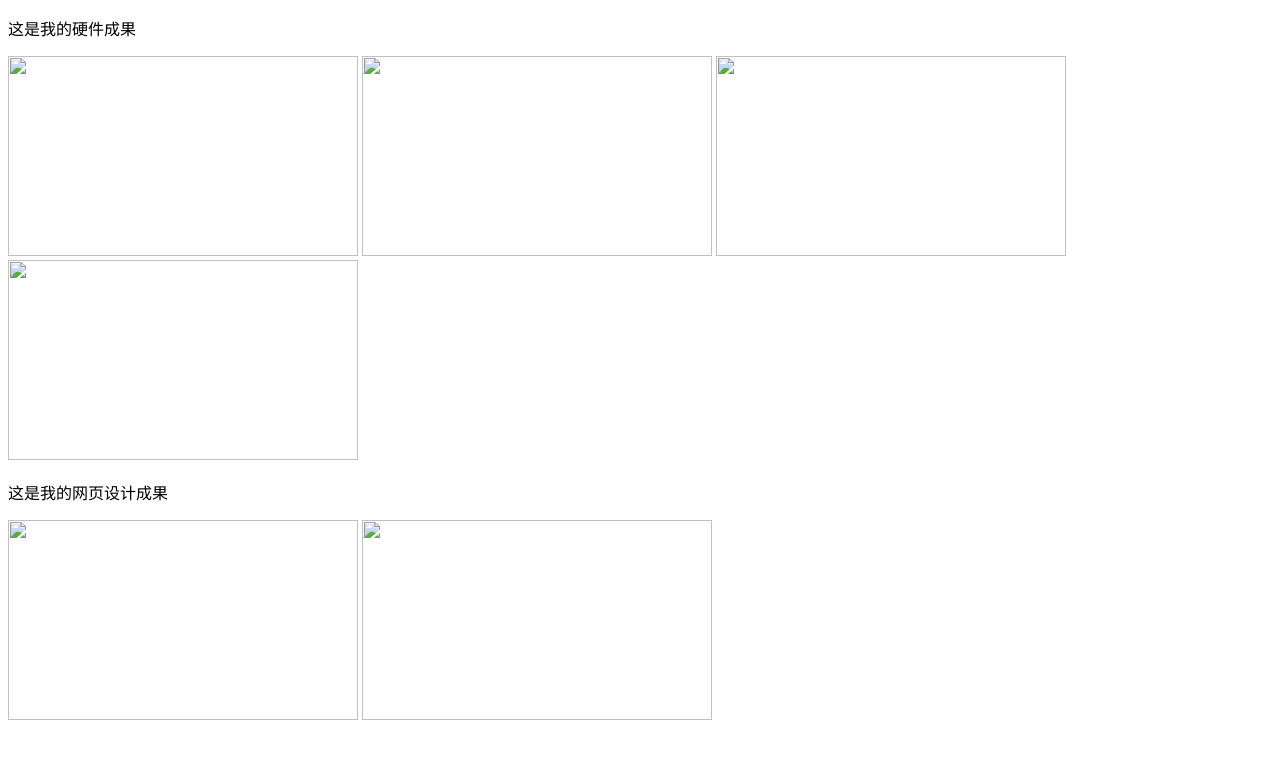
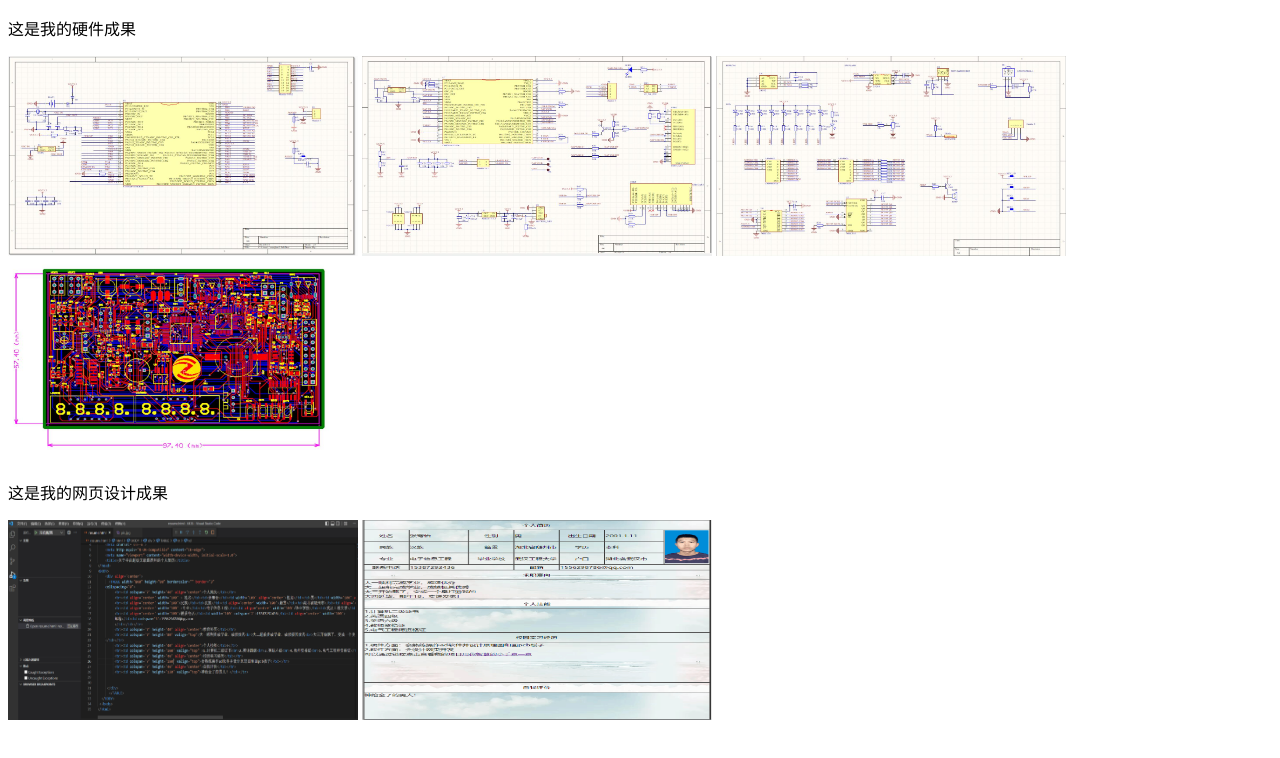
Before and after one commit to Liuyingbo2000/Liuyingbo2000.github.io, a plain HTML site: page shixi.html in a window 1280 px wide. Drawn offline with Linux system fonts and the light colour scheme.

Commit message:
Update shixi.html

```diff
--- a/shixi.html
+++ b/shixi.html
@@ -8,13 +8,13 @@
 </head>
 <body>
     <p>这是我的硬件成果</p>
-    <img src="img/pi3.jpg" width="350" height="200">
-    <img src="img/pi4.jpg" width="350" height="200">
-    <img src="img/pi5.jpg" width="350" height="200">
-    <img src="img/pi6.jpg" width="350" height="200">
+    <img src="https://liuyingbo2000.github.io/images/pi3.jpg" width="350" height="200">
+    <img src="https://liuyingbo2000.github.io/images/pi4.jpg" width="350" height="200">
+    <img src="https://liuyingbo2000.github.io/images/pi5.jpg" width="350" height="200">
+    <img src="https://liuyingbo2000.github.io/images/pi6.jpg" width="350" height="200">
     <br>
     <p>这是我的网页设计成果</p>
-    <img src="img/pic2.jpg" width="350" height="200">
-    <img src="img/pic8.jpg" width="350" height="200">
+    <img src="https://liuyingbo2000.github.io/images/pic2.jpg" width="350" height="200">
+    <img src="https://liuyingbo2000.github.io/images/pic8.jpg" width="350" height="200">
 </body>
 </html>
```
